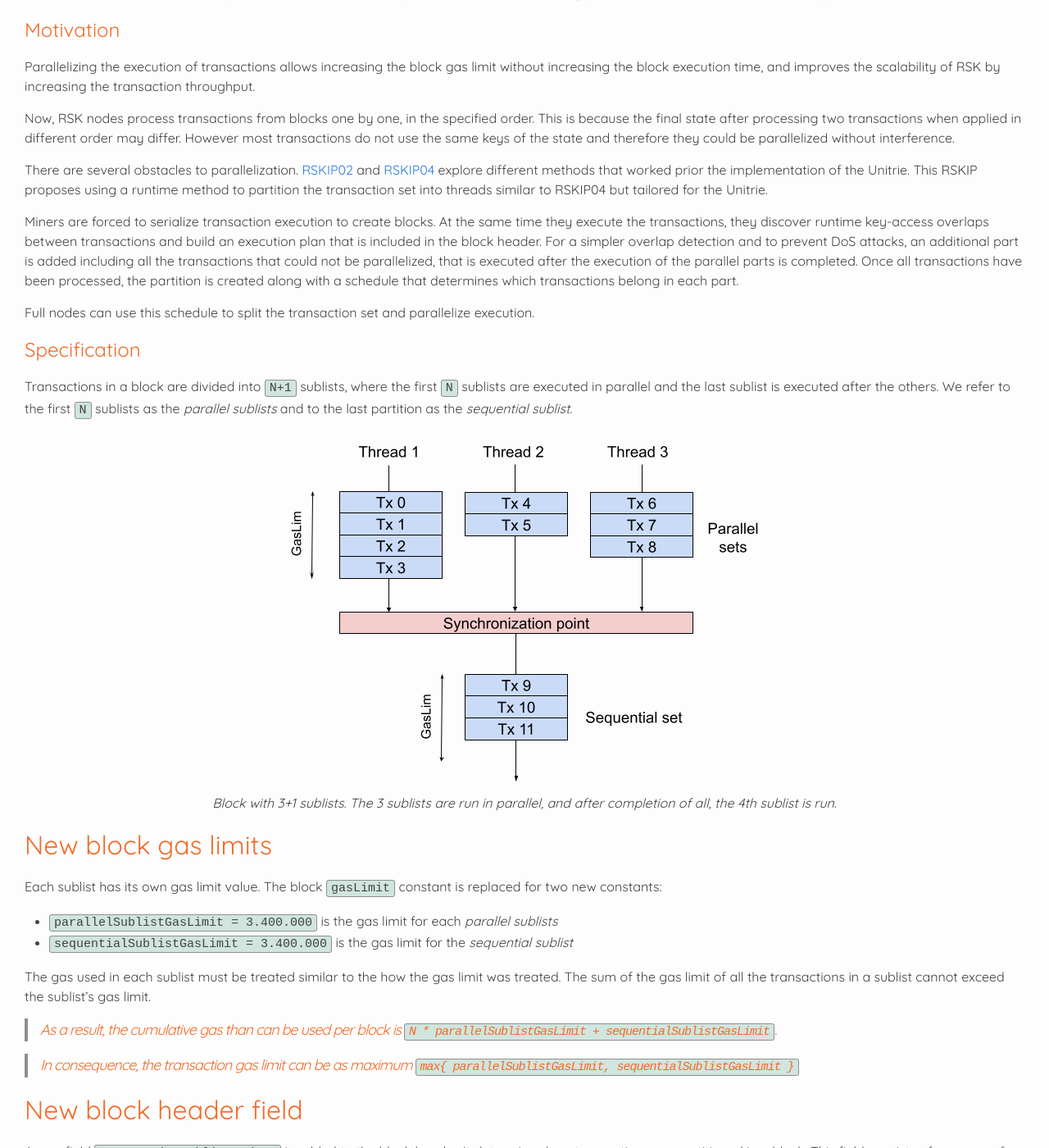
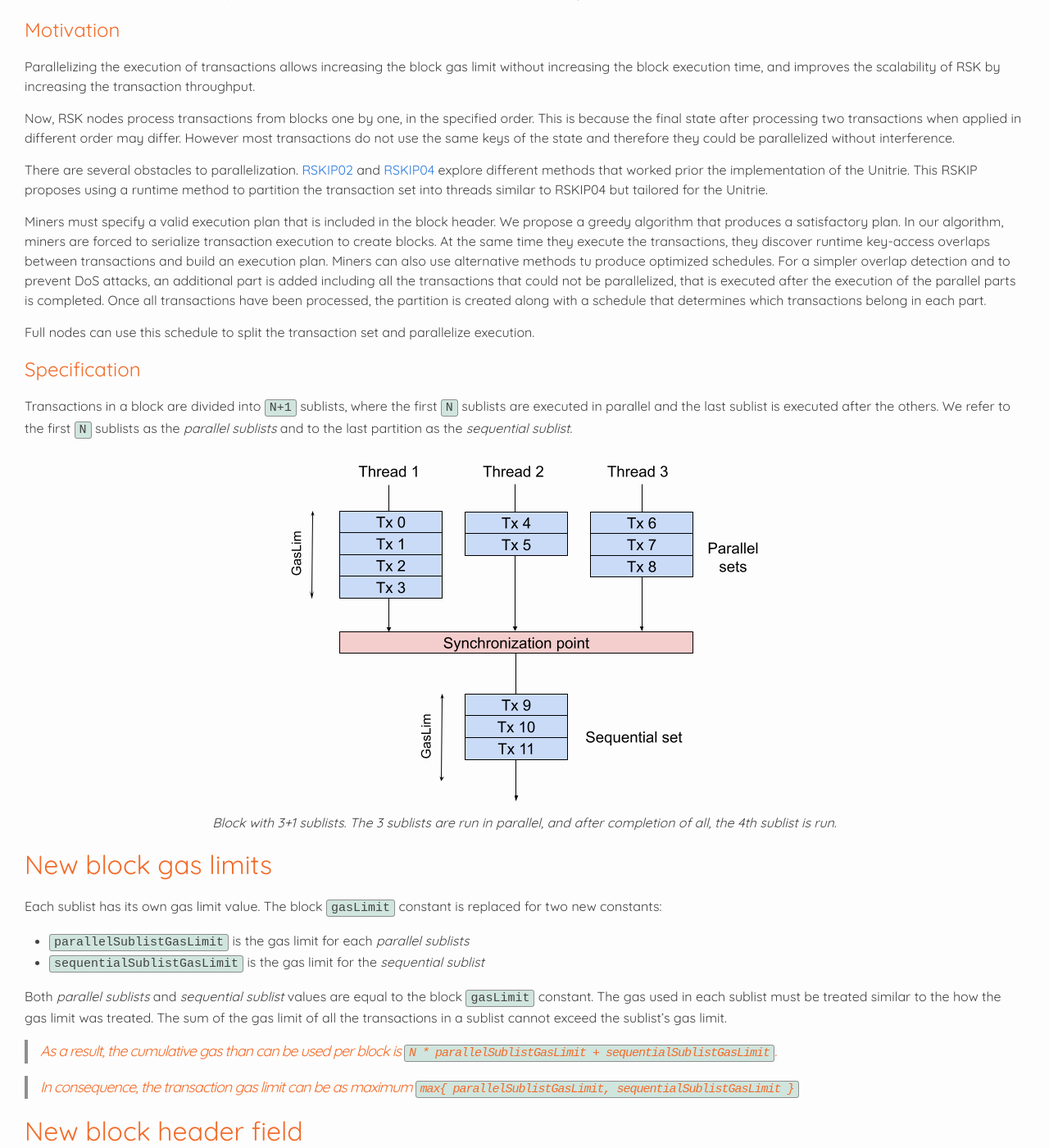
Before and after one commit to rsksmart/RSKIPs, a Jekyll site: the page built from IPs/RSKIP144.md, in a window 1280 px wide and 1400 px high, scrolled down 337 px. Shown: the whole window at 82% size. Built offline with Jekyll 4.4.1, drawn with Linux system fonts in a browser that asks for light colours; our own code applies the rules of GitHub Pages for plain Markdown files; some of the changed text lies outside the part shown.

Commit message:
Rskip144 audit review (#349)
* A1. Confusion between consensus and non-consensus changes

* A2. Treating dynamic block gas limits as constants

* A3. Gas limit variables unspecified

* A5. Conflict verification is mandatory

* A6. Adding zero balance to an account has an effect

* Apply suggestions from code review

Co-authored-by: Ilan <36084092+ilanolkies@users.noreply.github.com>

Co-authored-by: Ilan <36084092+ilanolkies@users.noreply.github.com>

```diff
--- a/IPs/RSKIP144.md
+++ b/IPs/RSKIP144.md
@@ -21,7 +21,7 @@ Now, RSK nodes process transactions from blocks one by one, in the specified ord
 
 There are several obstacles to parallelization. [RSKIP02](RSKIP02) and [RSKIP04](RSKIP04) explore different methods that worked prior the implementation of the Unitrie. This RSKIP proposes using a runtime method to partition the transaction set into threads similar to RSKIP04 but tailored for the Unitrie.
 
-Miners are forced to serialize transaction execution to create blocks. At the same time they execute the transactions, they discover runtime key-access overlaps between transactions and build an execution plan that is included in the block header. For a simpler overlap detection and to prevent DoS attacks, an additional part is added including all the transactions that could not be parallelized, that is executed after the execution of the parallel parts is completed. Once all transactions have been processed, the partition is created along with a schedule that determines which transactions belong in each part.
+Miners must specify a valid execution plan that is included in the block header. We propose a greedy algorithm that produces a satisfactory plan. In our algorithm, miners are forced to serialize transaction execution to create blocks. At the same time they execute the transactions, they discover runtime key-access overlaps between transactions and build an execution plan. Miners can also use alternative methods tu produce optimized schedules. For a simpler overlap detection and to prevent DoS attacks, an additional part is added including all the transactions that could not be parallelized, that is executed after the execution of the parallel parts is completed. Once all transactions have been processed, the partition is created along with a schedule that determines which transactions belong in each part.
 
 Full nodes can use this schedule to split the transaction set and parallelize execution.
 
@@ -37,10 +37,12 @@ Transactions in a block are divided into `N+1` sublists, where the first `N` sub
 ## New block gas limits
 
 Each sublist has its own gas limit value. The block `gasLimit` constant is replaced for two new constants:
-- `parallelSublistGasLimit = 3.400.000` is the gas limit for each _parallel sublists_
-- `sequentialSublistGasLimit = 3.400.000` is the gas limit for the _sequential sublist_
+- `parallelSublistGasLimit` is the gas limit for each _parallel sublists_
+- `sequentialSublistGasLimit` is the gas limit for the _sequential sublist_
 
-The gas used in each sublist must be treated similar to the how the gas limit was treated. The sum of the gas limit of all the transactions in a sublist cannot exceed the sublist's gas limit.
+Both _parallel sublists_ and _sequential sublist_ values are equal to the block `gasLimit` constant. The gas used in each sublist must be treated similar to the how the gas limit was treated. The sum of the gas limit of all the transactions in a sublist cannot exceed the sublist's gas limit.
+
+
 
 > As a result, the cumulative gas than can be used per block is `N * parallelSublistGasLimit + sequentialSublistGasLimit`.
 
@@ -73,8 +75,8 @@ Any pair of transactions that are _connected_ cannot be in different parallel su
 
 > Recursive deletes must be correctly and efficiently handled. If a transaction deletes a contract using `SELFDESTRUCT` and another transaction is reading or writing a key of that contract, those two transactions must be considered _connected_.
 
-This cases should not be considered as writing a key, since they doesn't affect the output of the parallel execution:
-- Adding 0 balance
+> Sending 0 balance to a non-existent account creates that account. Hence, a key is considered written.
+
 
 ### Block validation algorithm
 
```
Also changed, not shown: other parts of IPs/RSKIP144.md (+1 -1 lines).
